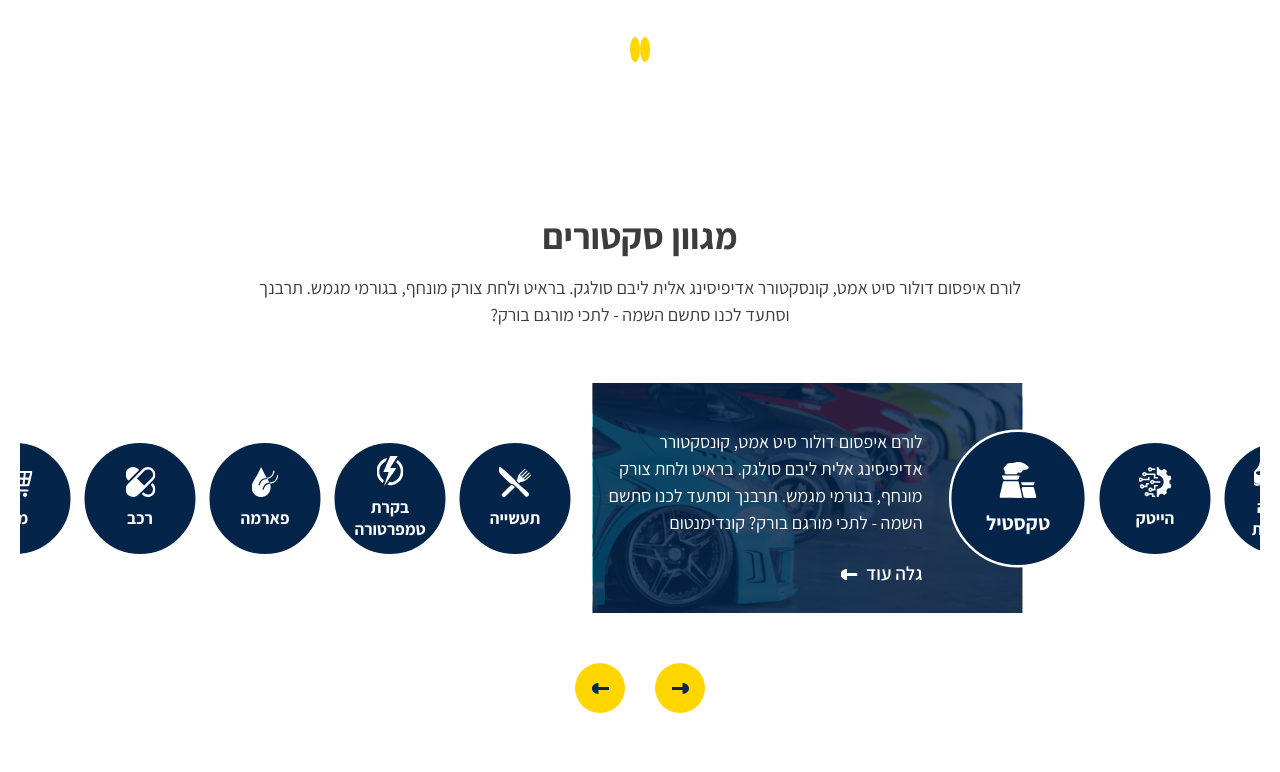
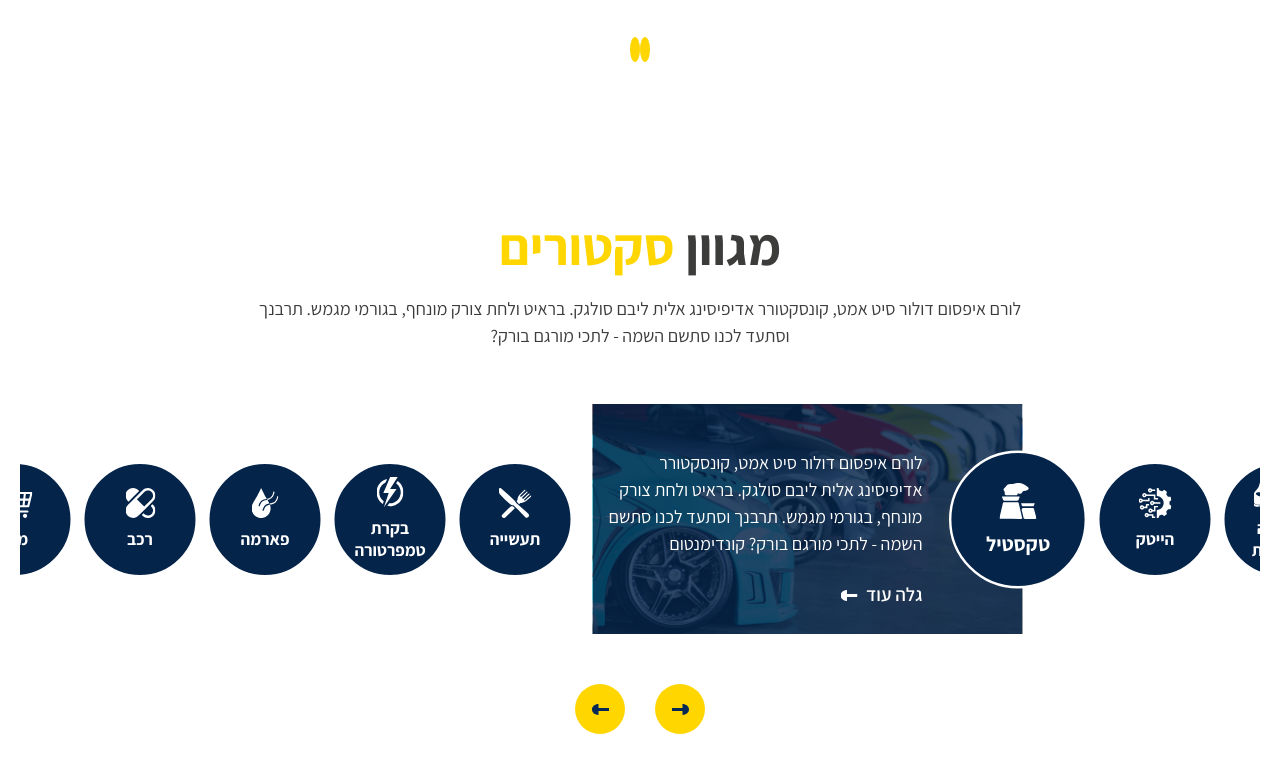
Before and after one commit to denisb-extra/amit, a website: page app/index.html in a window 1280 px wide. Shown: the part 4139-4911 px from the top of the page. Drawn offline with nearby package versions, Linux system fonts and the light colour scheme.

Commit message:
Section title

```diff
--- a/app/scss/parts.scss
+++ b/app/scss/parts.scss
@@ -141,10 +141,13 @@ section {
 }
 .section-title {
 	@include f-b;
-	font-size: 36px;
+	font-size: 52px;
 	color: var(--color-text);
 	&.white {
 		color: #fff;
+	}
+	span {
+		color: var(--color-main);
 	}
 	@media only screen and (max-width : $tw) {
 		font-size: 30px;
```
Also changed, not shown: app/css/style.css.
